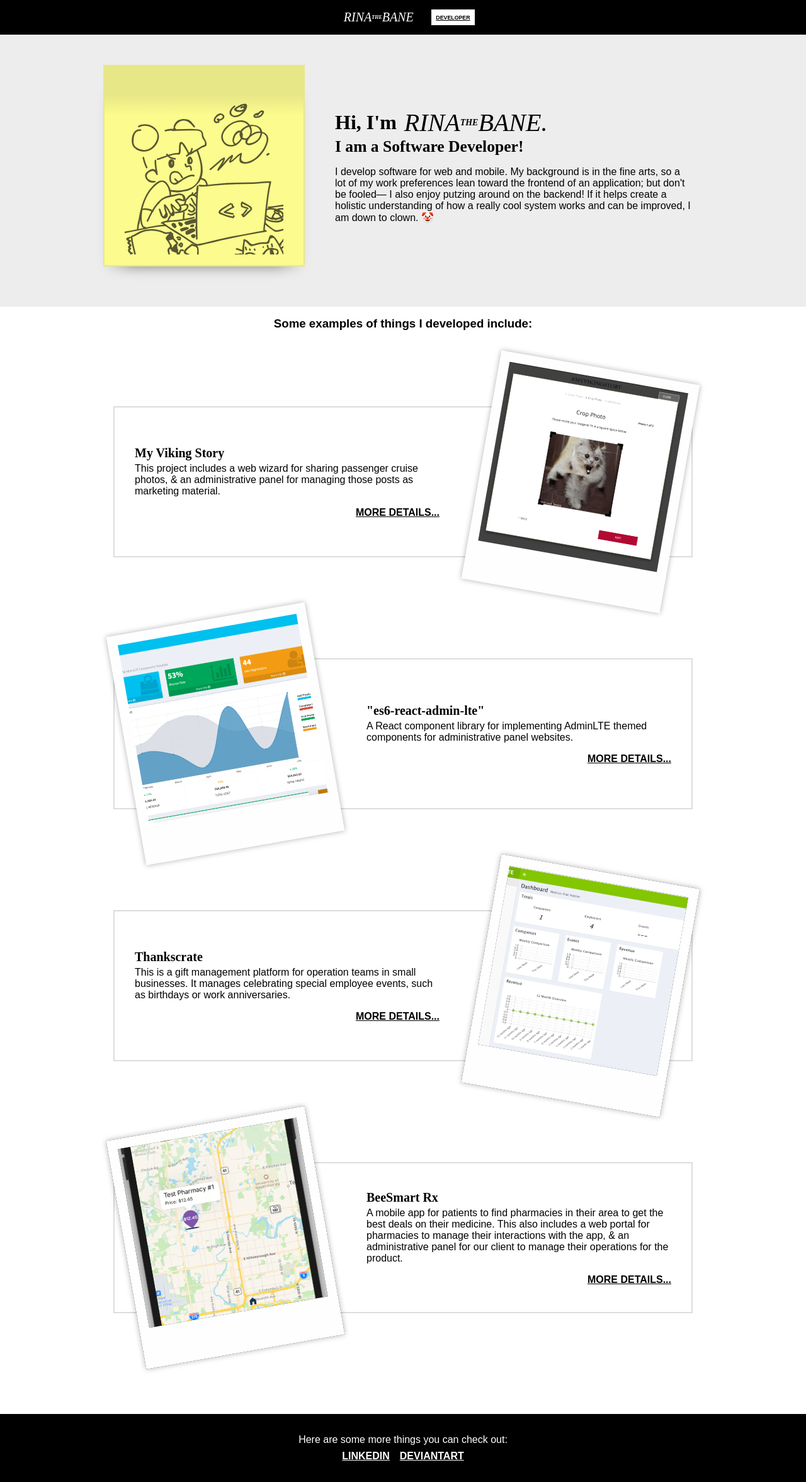
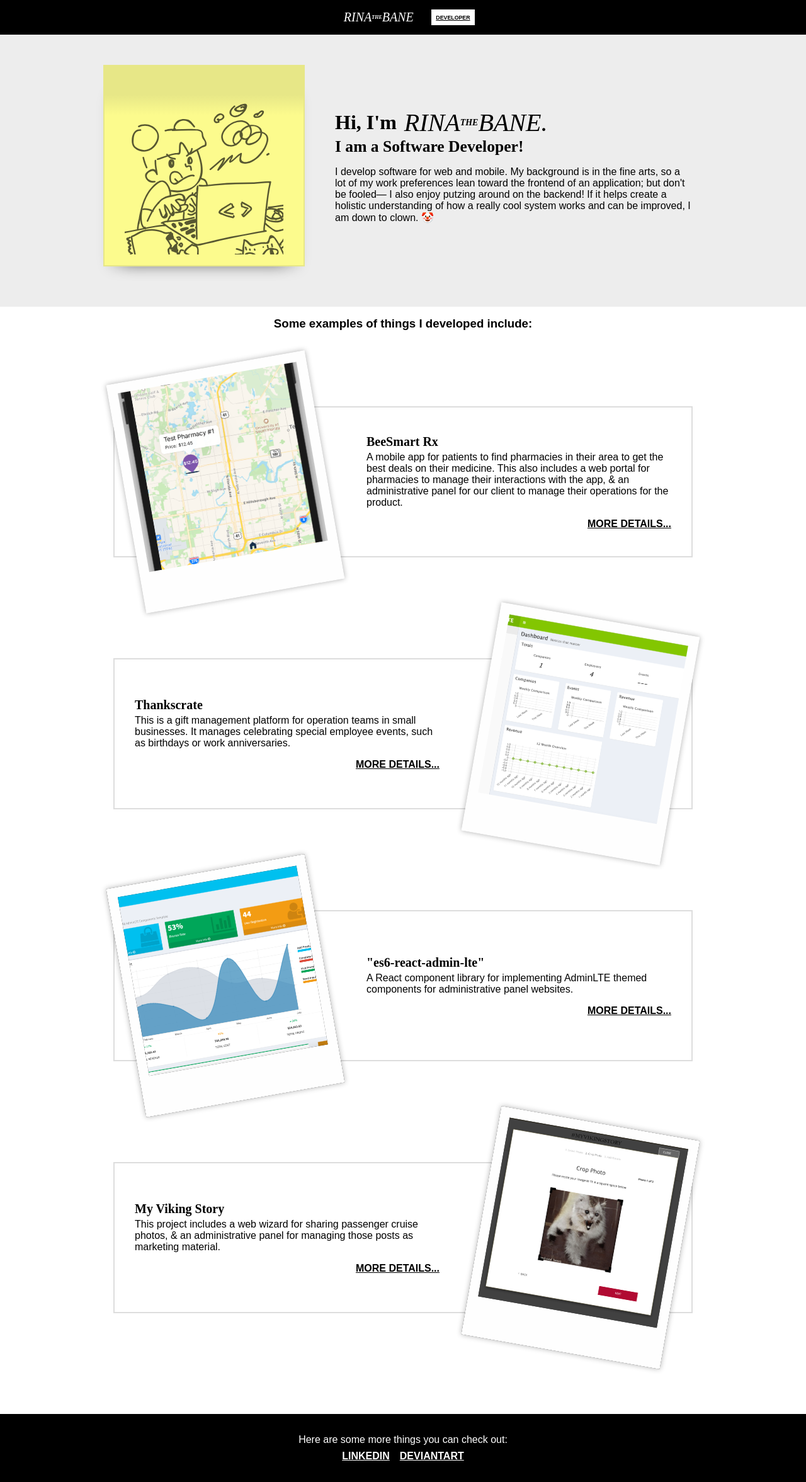
Before and after one commit to Trehalose/trehalose.github.io, a Jekyll site: the page built from _folios/developer.md, in a window 1280 px wide. Shown: the whole page at 63% size. Built offline with Jekyll 4.4.1, drawn with Linux system fonts in a browser that asks for light colours; some web fonts are replaced.

Commit message:
Update style.css

```diff
--- a/assets/css/style.css
+++ b/assets/css/style.css
@@ -721,7 +721,7 @@ a:disabled>.postit::after {
 	flex: 1;
 	list-style: none;
 	display: flex;
-	flex-flow: column-reverse nowrap;
+	flex-flow: column nowrap;
 	justify-content: flex-start;
 	align-items: center;
 	width: 100%;
```
